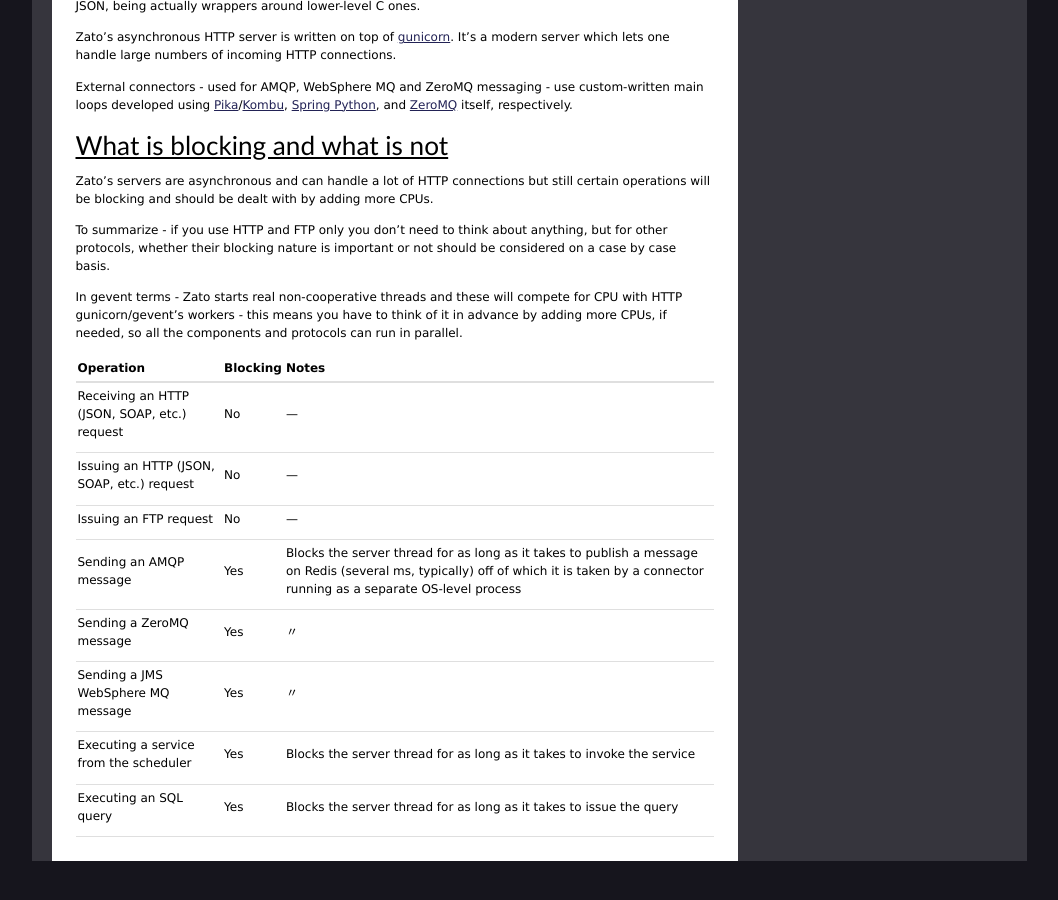
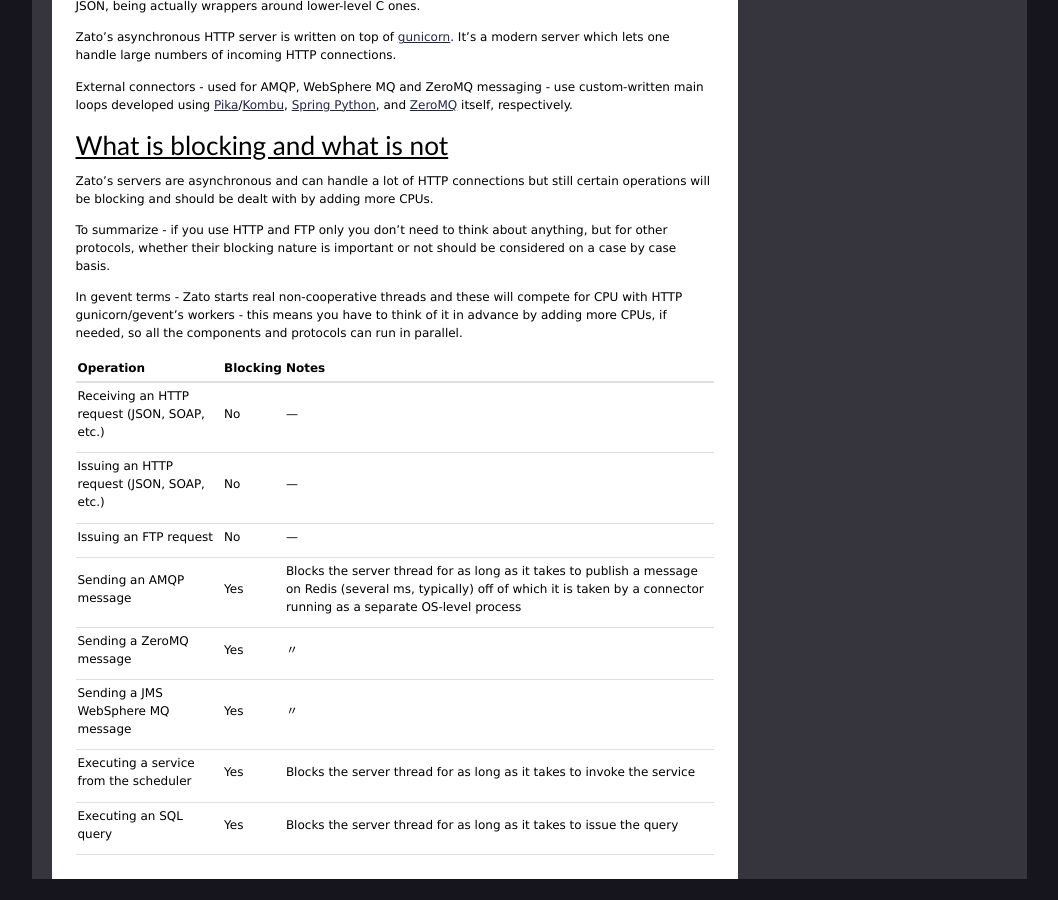
Before and after one commit to rfdiazpr/zato-docs, a Sphinx documentation site: the page built from sphinx/architecture/overview.txt, in a window 1280 px wide and 900 px high, scrolled down 925 px. Shown: the whole window, without its empty margins (111-1169 px from the left). Built offline with Sphinx 7.4.7, drawn with Linux system fonts in a browser that asks for light colours.

Commit message:
Improved formatting

```diff
--- a/sphinx/architecture/overview.txt
+++ b/sphinx/architecture/overview.txt
@@ -56,8 +56,8 @@ by adding more CPUs, if needed, so all the components and protocols can run in p
 ============================================ ======== ===========================================================================
 Operation                                    Blocking Notes
 ============================================ ======== ===========================================================================
-Receiving an HTTP (JSON, SOAP, etc.) request No       ---
-Issuing an HTTP (JSON, SOAP, etc.) request   No       ---
+Receiving an HTTP request (JSON, SOAP, etc.) No       ---
+Issuing an HTTP request (JSON, SOAP, etc.)   No       ---
 Issuing an FTP request                       No       ---
 Sending an AMQP message                      Yes      Blocks the server thread for as long as it takes to publish a message
                                                       on Redis (several ms, typically) off of which it is taken by a connector
```
